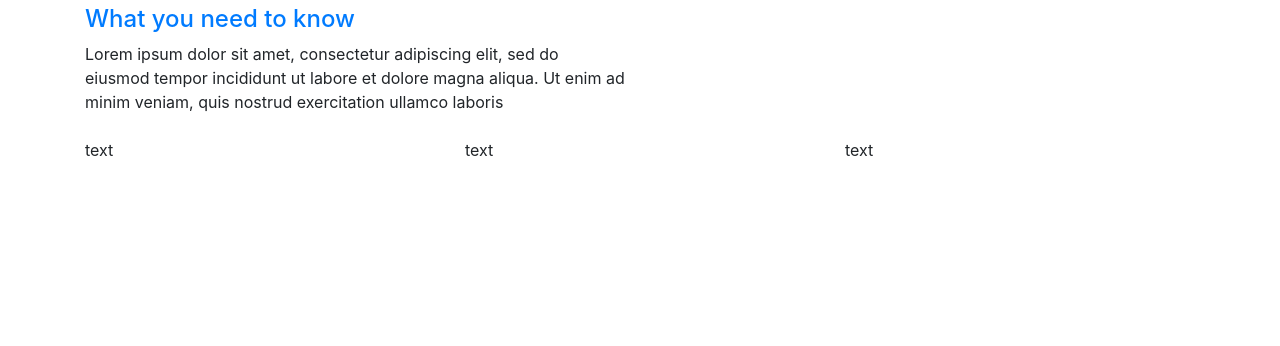
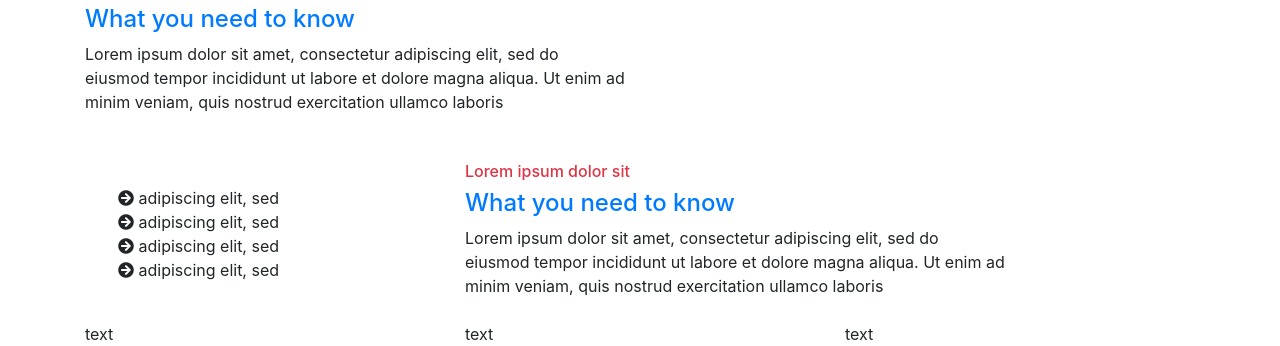
Before and after one commit to julouis/css-framework-challenge, a plain HTML site: page index.html in a window 1280 px wide. Shown: the part 846-1192 px from the top of the page. Before the commit the page ends 1008 px from the top, so only its background shows below. Drawn offline with nearby package versions, Linux system fonts and the light colour scheme.

Commit message:
update + readme

```diff
--- a/index.html
+++ b/index.html
@@ -21,7 +21,7 @@
                 <img width="100%" height="150px" class="justify-content-center" src="images/logo-placeholder.png" alt="logo placeholder">
 
             </div>
-            <div class="col-5 my-col">COL</div>
+            <div class="col-5 my-col"></div>
             <div class="col-3 my-col">
                 <div class="d-flex py-5 px-4">
                     <ul class="nav justify-content-end">
@@ -59,7 +59,7 @@
             <div class="col-5 my-col d-flex justify-content-center">
                 <img src="images/Screenshot from 2021-01-22 13-16-19.png" alt="placehold" height="500px" width="300px"></i>
             </div>
-            <div class="col-1 my-col">COL</div>
+            <div class="col-1 my-col"></div>
         </div>
         <div class="row myrow">
             <div class="col-lg-3 my-col text-center"> <img width="150px" height="150px" class="" src="images/logo-placeholder.png" alt="logo placeholder"></div>
@@ -92,9 +92,26 @@
             </div>
 
         </div>
-        <div class="row my-row">
-            <div class="col my-col"></div>
-            <div class="col my-col"></div>
+        <div class="row my-row py-4">
+            <div class="col-4 my-col pt-4 pl-5">
+                <ul class="list-unstyled">
+                    <li><i class="fas fa-arrow-circle-right"></i> adipiscing elit, sed</li>
+                    <li><i class="fas fa-arrow-circle-right"></i> adipiscing elit, sed</li>
+                    <li><i class="fas fa-arrow-circle-right"></i> adipiscing elit, sed</li>
+                    <li><i class="fas fa-arrow-circle-right"></i> adipiscing elit, sed</li>
+                </ul>
+            </div>
+            <div class="col-6 my-col">
+                <div>
+                    <p class="text-danger h6">Lorem ipsum dolor sit </p>
+                </div>
+                <div>
+                    <p class="text-primary h4">What you need to know</p>
+                </div>
+                <div>
+                    Lorem ipsum dolor sit amet, consectetur adipiscing elit, sed do eiusmod tempor incididunt ut labore et dolore magna aliqua. Ut enim ad minim veniam, quis nostrud exercitation ullamco laboris
+                </div>
+            </div>
         </div>
         <div class="row my-row">
             <div class="col my-col"></div>
```
Also changed, not shown: 1 other file.
